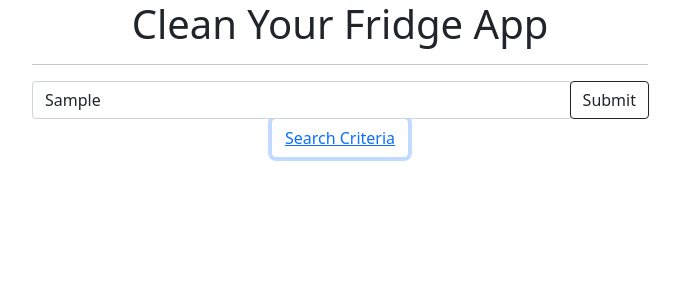
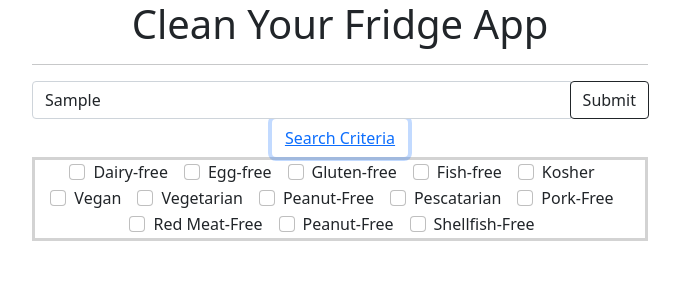
Before and after one commit to sbistransin/clean-your-fridge, a React (Create React App) app: page / in a window 1280 px wide. Both pictures are taken after typing "Sample" into the empty fields and a click on the button "Search Criteria". Shown: the top 300 px of the page, without its empty margins (300-980 px from the left). Built offline with nearby package versions, Linux system fonts and the light colour scheme.

Commit message:
update filter box display

```diff
--- a/src/containers/filters.js
+++ b/src/containers/filters.js
@@ -1,22 +1,77 @@
+import { useState } from 'react';
 const Filters = () => {
 
+  const [showBox, setShowBox] = useState(false);
+
   const onFilterClick = (e) => {
+    setShowBox(!showBox);
+  }
 
-    // toggle box to appear
-
-  }
   return (
     <div>
       <button
         type="button"
         className="btn btn-link"
         onClick={onFilterClick}
-        data-toggle="modal"
-        data-target="#exampleModalCenter">Search Criteria
+        >Search Criteria
       </button>
-      <div className="filters-box">
-        <form></form>
-      </div>
+      {showBox ? <div className="filters-box show">
+        <form>
+          <div className="form-check form-check-inline">
+            <input className="form-check-input" type="checkbox" id="inlineCheckbox1" value="option1" />
+            <label className="form-check-label" htmlFor="inlineCheckbox1">Dairy-free</label>
+          </div>
+          <div className="form-check form-check-inline">
+            <input className="form-check-input" type="checkbox" id="inlineCheckbox2" value="option2" />
+            <label className="form-check-label" htmlFor="inlineCheckbox2">Egg-free</label>
+          </div>
+          <div className="form-check form-check-inline">
+            <input className="form-check-input" type="checkbox" id="inlineCheckbox3" value="option3" />
+            <label className="form-check-label" htmlFor="inlineCheckbox3">Gluten-free</label>
+          </div>
+          <div className="form-check form-check-inline">
+            <input className="form-check-input" type="checkbox" id="inlineCheckbox1" value="option1" />
+            <label className="form-check-label" htmlFor="inlineCheckbox1">Fish-free</label>
+          </div>
+          <div className="form-check form-check-inline">
+            <input className="form-check-input" type="checkbox" id="inlineCheckbox2" value="option2" />
+            <label className="form-check-label" htmlFor="inlineCheckbox2">Kosher</label>
+          </div>
+          <div className="form-check form-check-inline">
+            <input className="form-check-input" type="checkbox" id="inlineCheckbox3" value="option3" />
+            <label className="form-check-label" htmlFor="inlineCheckbox3">Vegan</label>
+          </div>
+          <div className="form-check form-check-inline">
+            <input className="form-check-input" type="checkbox" id="inlineCheckbox2" value="option2" />
+            <label className="form-check-label" htmlFor="inlineCheckbox2">Vegetarian</label>
+          </div>
+          <div className="form-check form-check-inline">
+            <input className="form-check-input" type="checkbox" id="inlineCheckbox2" value="option2" />
+            <label className="form-check-label" htmlFor="inlineCheckbox2">Peanut-Free</label>
+          </div>
+          <div className="form-check form-check-inline">
+            <input className="form-check-input" type="checkbox" id="inlineCheckbox2" value="option2" />
+            <label className="form-check-label" htmlFor="inlineCheckbox2">Pescatarian</label>
+          </div>
+          <div className="form-check form-check-inline">
+            <input className="form-check-input" type="checkbox" id="inlineCheckbox2" value="option2" />
+            <label className="form-check-label" htmlFor="inlineCheckbox2">Pork-Free</label>
+          </div>
+          <div className="form-check form-check-inline">
+            <input className="form-check-input" type="checkbox" id="inlineCheckbox2" value="option2" />
+            <label className="form-check-label" htmlFor="inlineCheckbox2">Red Meat-Free</label>
+          </div>
+          <div className="form-check form-check-inline">
+            <input className="form-check-input" type="checkbox" id="inlineCheckbox2" value="option2" />
+            <label className="form-check-label" htmlFor="inlineCheckbox2">Peanut-Free</label>
+          </div>
+          <div className="form-check form-check-inline">
+            <input className="form-check-input" type="checkbox" id="inlineCheckbox2" value="option2" />
+            <label className="form-check-label" htmlFor="inlineCheckbox2">Shellfish-Free</label>
+          </div>
+        </form>
+      </div> : null}
+
     </div>
   )
 }
--- a/src/index.css
+++ b/src/index.css
@@ -1,13 +1,22 @@
 body {
   margin: 0;
-  font-family: -apple-system, BlinkMacSystemFont, 'Segoe UI', 'Roboto', 'Oxygen',
-    'Ubuntu', 'Cantarell', 'Fira Sans', 'Droid Sans', 'Helvetica Neue',
+  font-family: -apple-system, BlinkMacSystemFont, "Segoe UI", "Roboto", "Oxygen",
+    "Ubuntu", "Cantarell", "Fira Sans", "Droid Sans", "Helvetica Neue",
     sans-serif;
   -webkit-font-smoothing: antialiased;
   -moz-osx-font-smoothing: grayscale;
 }
 
 code {
-  font-family: source-code-pro, Menlo, Monaco, Consolas, 'Courier New',
+  font-family: source-code-pro, Menlo, Monaco, Consolas, "Courier New",
     monospace;
 }
+
+.filters-box {
+  border: solid lightgray;
+  display: none;
+}
+
+.show {
+  display: block;
+}
```
